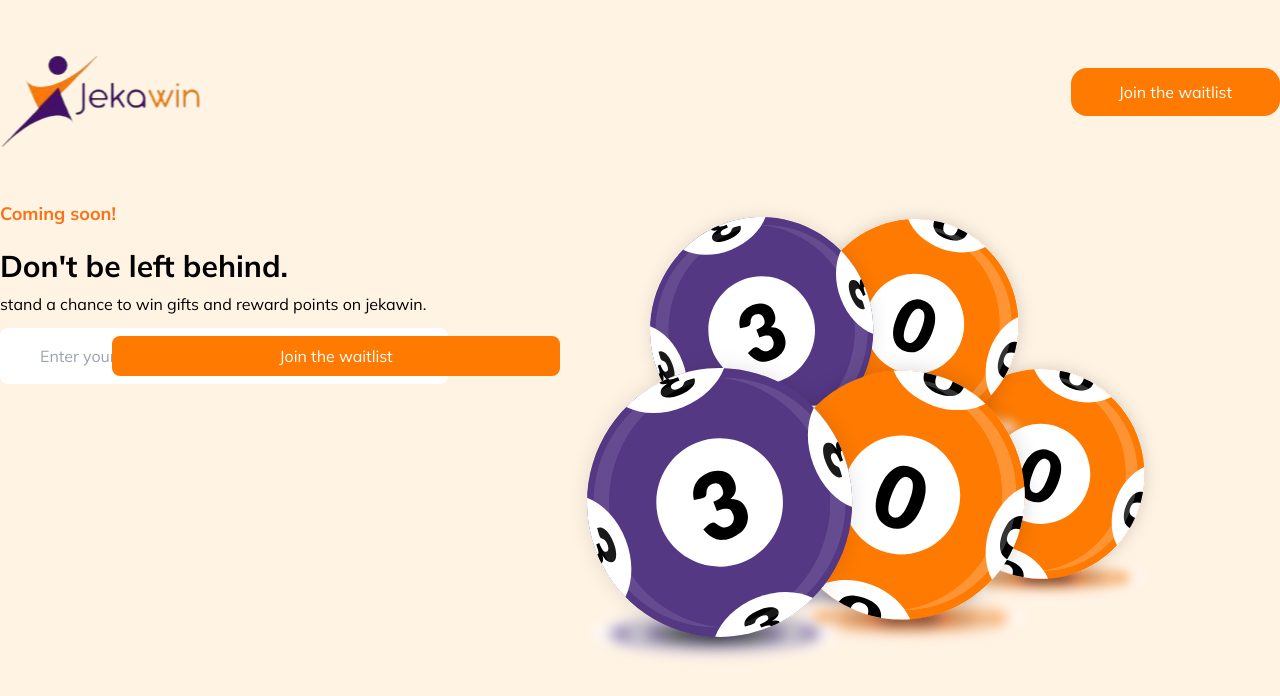
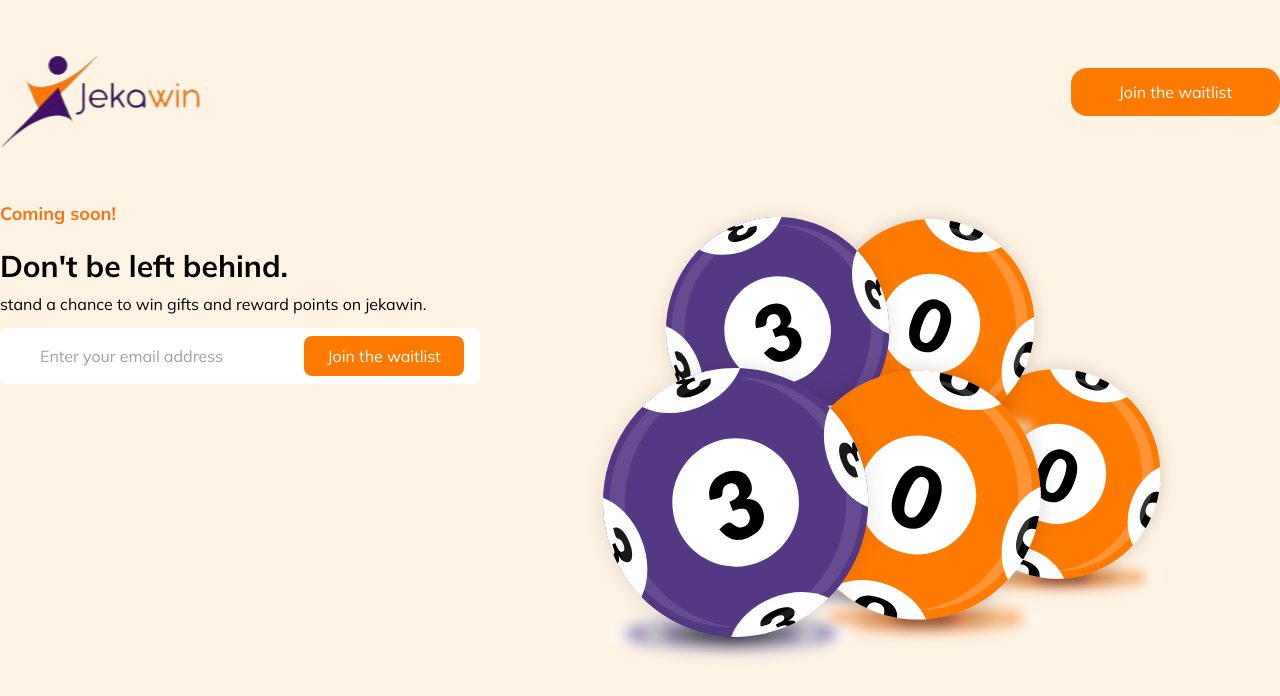
Before and after one commit to tsola2002/jekawin-landing, an Angular app: page / in a window 1280 px wide. Shown: the top 696 px of the page. Built offline with nearby package versions, Linux system fonts and the light colour scheme.

Commit message:
second section changes

```diff
--- a/src/app/app.component.html
+++ b/src/app/app.component.html
@@ -23,13 +23,10 @@
                 <div class="beige-bg">
                     <div class="">
                         <div class="relative subscribe-box">
-                            <div class="absolute top-4 left-3">
-                                <i class="fa fa-search text-gray-400 z-20 hover:text-gray-500"></i>
-                            </div>
-                            <input type="text" class="h-14 pl-10 pr-20 rounded-lg z-0 focus:shadow focus:outline-none"
+                            <input type="text" class="h-14 pl-10 rounded-lg z-0 focus:shadow focus:outline-none"
                                 placeholder="Enter your email address">
-                            <div class=" absolute top-2 left-28">
-                                <button class="h-10 w-23 px-6 text-white rounded-lg orange-bg hover:bg-orange-600">Join the
+                            <div class="second-box absolute top-2">
+                                <button class="h-10 w-23 px-2 text-white rounded-lg orange-bg hover:bg-orange-600">Join the
                                     waitlist</button>
                             </div>
                         </div>
--- a/src/styles.css
+++ b/src/styles.css
@@ -41,9 +41,13 @@ body {
 }
 
 .subscribe-box input {
-  width: 28rem;
+  width: 30rem;
 }
 
 .subscribe-box button {
-  width: 28rem;
+  width: 10rem;
 }
+
+.second-box {
+    left: 19rem;
+}
```
